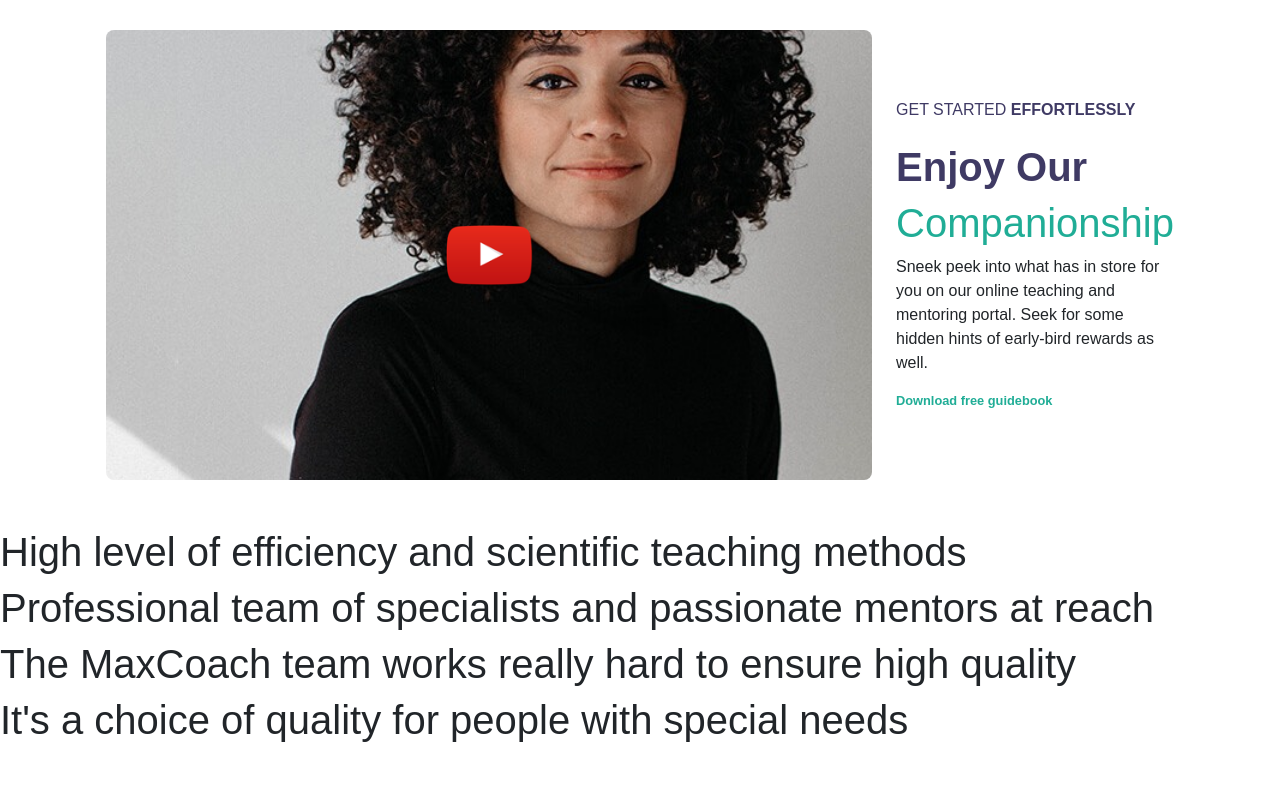
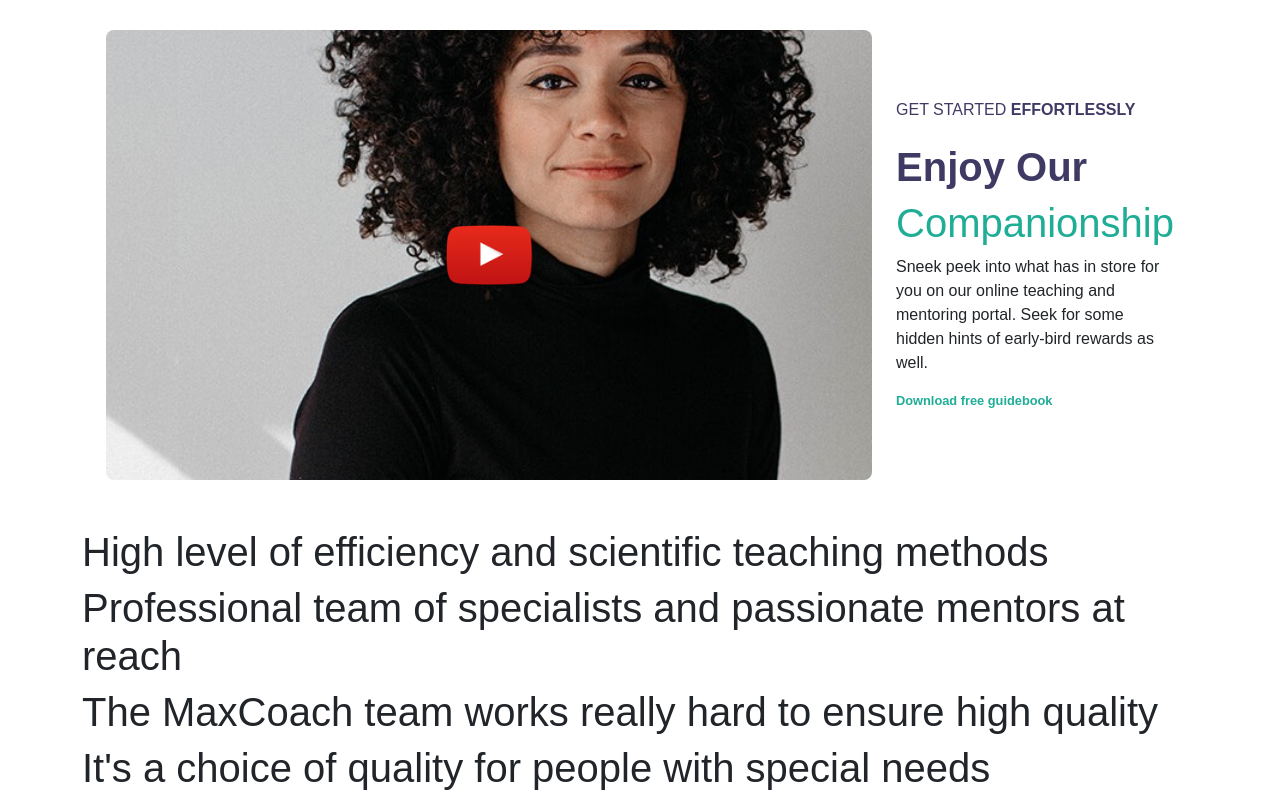
Before and after one commit to marcocareddu/proj-html-vuejs, a Vue app: page / in a window 1280 px wide. Shown: the part 2413-3213 px from the top of the page. Before the commit the page ends 3165 px from the top, so only its background shows below. Built offline with nearby package versions, Linux system fonts and the light colour scheme.

Commit message:
VUE CarouselSection - Added CSS classes

```diff
--- a/src/components/carousel/CarouselSection.vue
+++ b/src/components/carousel/CarouselSection.vue
@@ -17,7 +17,11 @@
 </script>
 
 <template>
-    <CarouselCard v-for="card in carouselData" :key="card.name" :carouselData="card" />
+    <div class="container">
+        <div class="row">
+            <CarouselCard v-for="card in carouselData" :key="card.name" :carouselData="card" />
+        </div>
+    </div>
 </template>
 
 <style></style>
```
